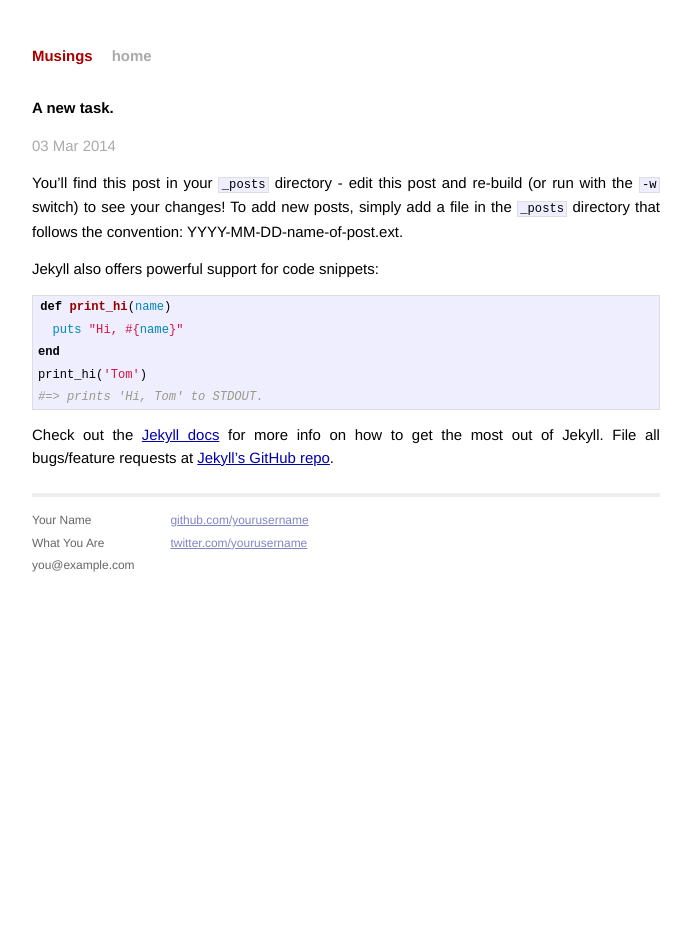
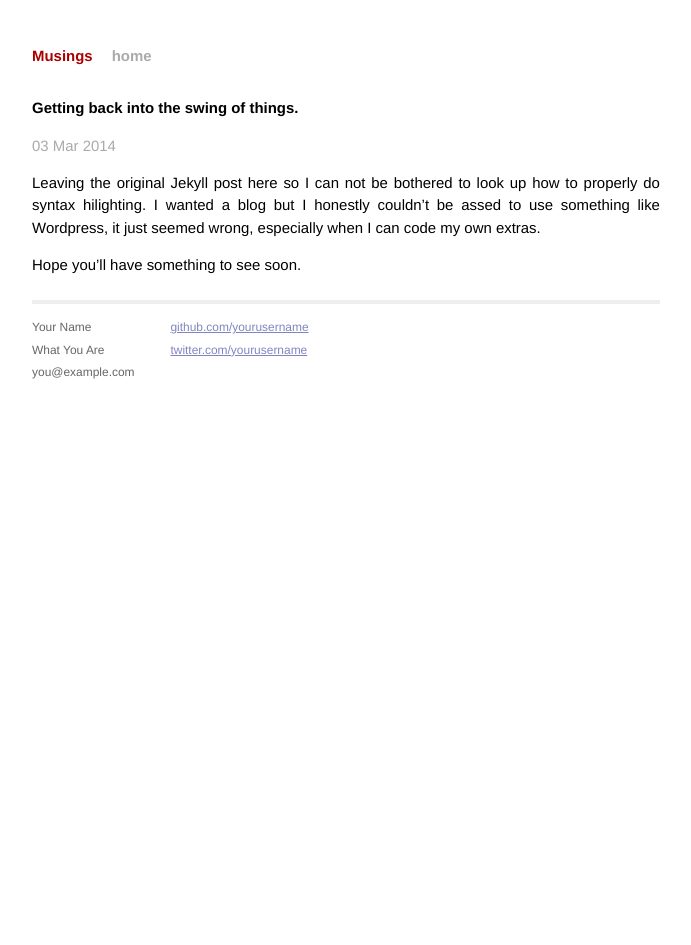
Before and after one commit to bravely/quaunaut.github.io, a Jekyll site: the page built from _posts/2014-03-03-getting-back-into-the-swing-of-things.markdown, in a window 1280 px wide. Shown: the whole page, without its empty margins (294-985 px from the left). Built offline with Jekyll 4.4.1, drawn with Linux system fonts in a browser that asks for light colours; Markdown is read by kramdown in place of the engine named in the settings.

Commit message:
So Mou screws this up pretty bad. Yeah lets not use that for this again.

```diff
--- a/_posts/2014-03-03-getting-back-into-the-swing-of-things.markdown
+++ b/_posts/2014-03-03-getting-back-into-the-swing-of-things.markdown
@@ -1,24 +1,10 @@
 ---
 layout: post
-title:  "A new task."
+title:  "Getting back into the swing of things."
 date:   2014-03-03 19:52:14
-categories: jekyll update
+categories: jekyll blogging initial-post
 ---
 
-You'll find this post in your `_posts` directory - edit this post and re-build (or run with the `-w` switch) to see your changes!
-To add new posts, simply add a file in the `_posts` directory that follows the convention: YYYY-MM-DD-name-of-post.ext.
+Leaving the original Jekyll post here so I can not be bothered to look up how to properly do syntax hilighting. I wanted a blog but I honestly couldn't be assed to use something like Wordpress, it just seemed wrong, especially when I can code my own extras.
 
-Jekyll also offers powerful support for code snippets:
-
-{% highlight ruby %}
-def print_hi(name)
-  puts "Hi, #{name}"
-end
-print_hi('Tom')
-#=> prints 'Hi, Tom' to STDOUT.
-{% endhighlight %}
-
-Check out the [Jekyll docs][jekyll] for more info on how to get the most out of Jekyll. File all bugs/feature requests at [Jekyll's GitHub repo][jekyll-gh].
-
-[jekyll-gh]: https://github.com/mojombo/jekyll
-[jekyll]:    http://jekyllrb.com
+Hope you'll have something to see soon.
```
